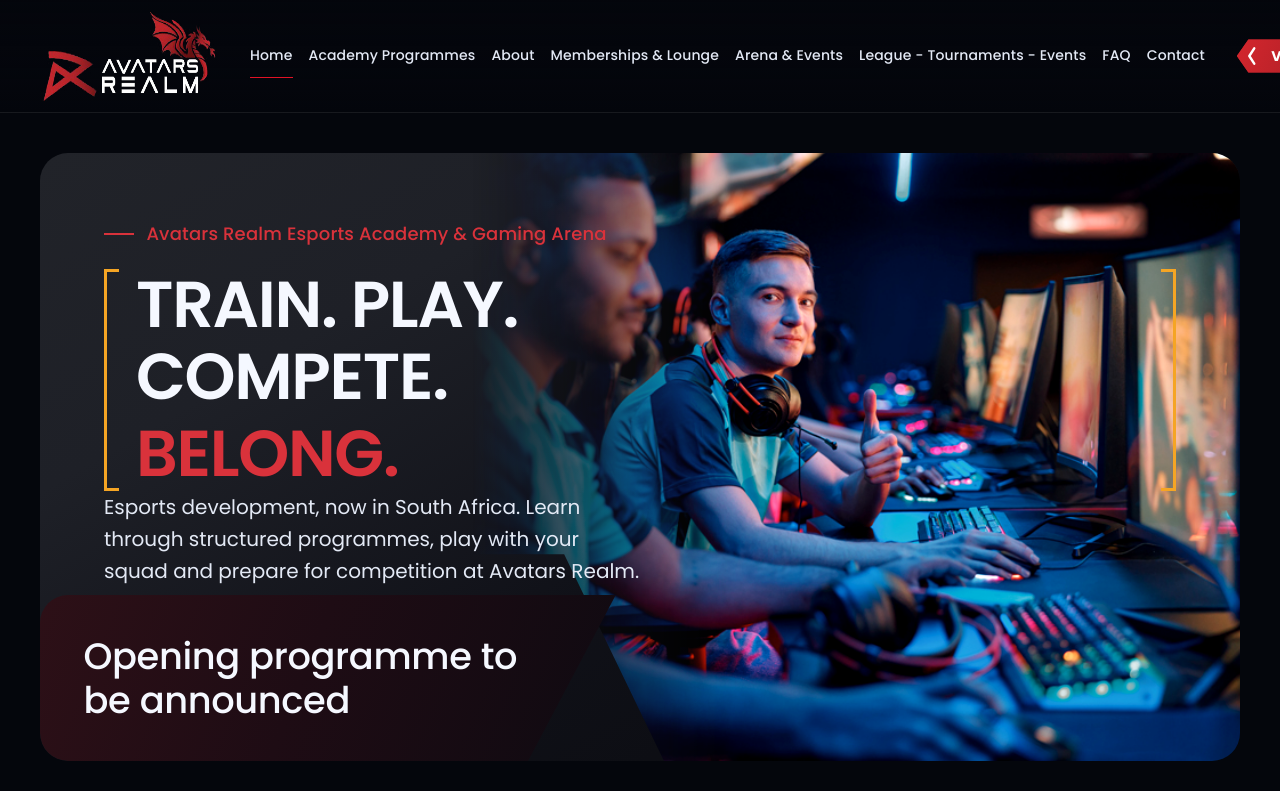
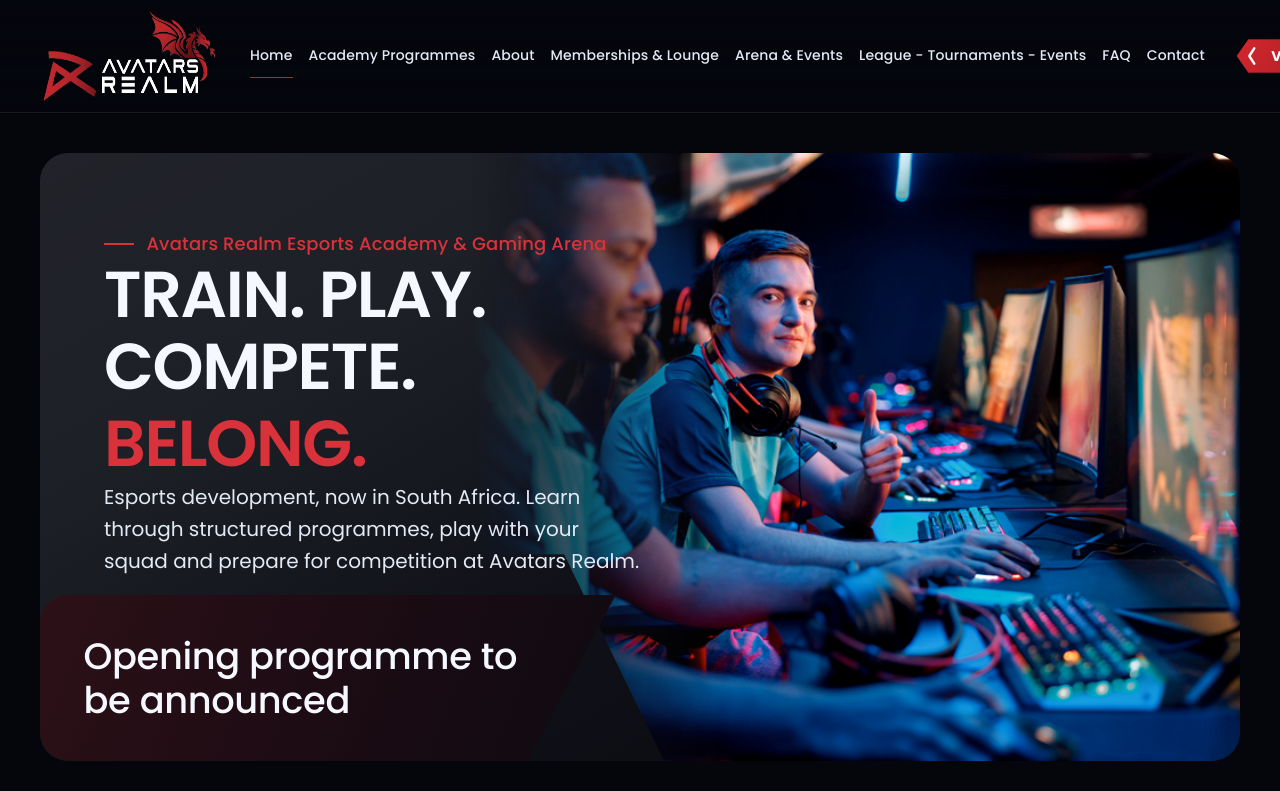
Before and after one commit to osamacreative01-max/Avatars-Realm, a Next.js app: page / in a window 1280 px wide. Shown: the top 791 px of the page. Built offline with nearby package versions, Linux system fonts and the light colour scheme.

Commit message:
remove the yellow bracket motif from the hero headline

```diff
--- a/app/globals.css
+++ b/app/globals.css
@@ -884,35 +884,6 @@ section[id] {
   background: currentColor;
 }
 
-/* Yellow brackets framing the hero headline — a kept motif from the current
-   theme (Kayleen handoff: "Keep yellow brackets"). Each is a square bracket
-   drawn with borders: a vertical spine with arms reaching inward at the top
-   and bottom. The frame carries the padding that gives them room, so the
-   headline never collides with the strokes. */
-.hero-headline-frame {
-  padding-inline: clamp(1.5rem, 2.5vw, 2.25rem);
-}
-
-.hero-bracket {
-  position: absolute;
-  top: 0;
-  bottom: 0;
-  width: clamp(0.75rem, 1.2vw, 1rem);
-  border-top: 3px solid var(--color-amber-500);
-  border-bottom: 3px solid var(--color-amber-500);
-  pointer-events: none;
-}
-
-.hero-bracket--left {
-  left: 0;
-  border-left: 3px solid var(--color-amber-500);
-}
-
-.hero-bracket--right {
-  right: 0;
-  border-right: 3px solid var(--color-amber-500);
-}
-
 /* Status plate. Flush with the card's bottom-left corner, cut away on the
    diagonal that the photograph mirrors. */
 .hero-status {
--- a/components/Hero.tsx
+++ b/components/Hero.tsx
@@ -112,19 +112,13 @@ export default function Hero({
               {eyebrow ? <p className="hero-eyebrow">{eyebrow}</p> : null}
               {/* One size across every line, and 8.5em is wide enough for
                   "Train. Play." on one line but not for "Compete." to join
-                  it, so "Belong." always lands on its own red line. The
-                  headline is framed by the yellow brackets kept per the
-                  Kayleen handoff. */}
-              <div className="hero-headline-frame relative mt-5">
-                <span aria-hidden="true" className="hero-bracket hero-bracket--left" />
-                <span aria-hidden="true" className="hero-bracket hero-bracket--right" />
-                <h1 className={`max-w-[8.5em] ${HEADLINE}`}>
-                  <span className="block text-paper-50">{headlineTop}</span>
-                  <span className="mt-1 block text-[#d9323b]">
-                    {headlineBottom}
-                  </span>
-                </h1>
-              </div>
+                  it, so "Belong." always lands on its own red line. */}
+              <h1 className={`mt-5 max-w-[8.5em] ${HEADLINE}`}>
+                <span className="block text-paper-50">{headlineTop}</span>
+                <span className="mt-1 block text-[#d9323b]">
+                  {headlineBottom}
+                </span>
+              </h1>
             </Reveal>
 
             <Reveal delay={90}>
```
